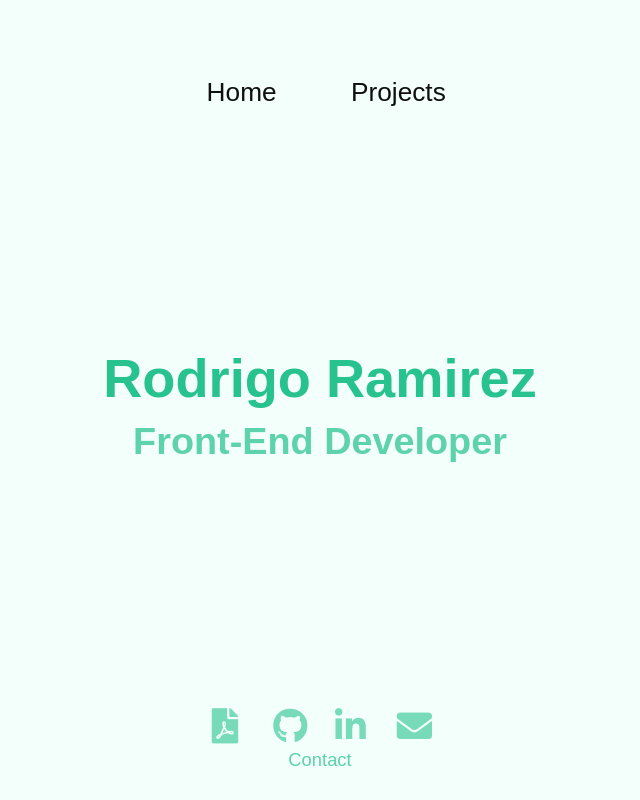
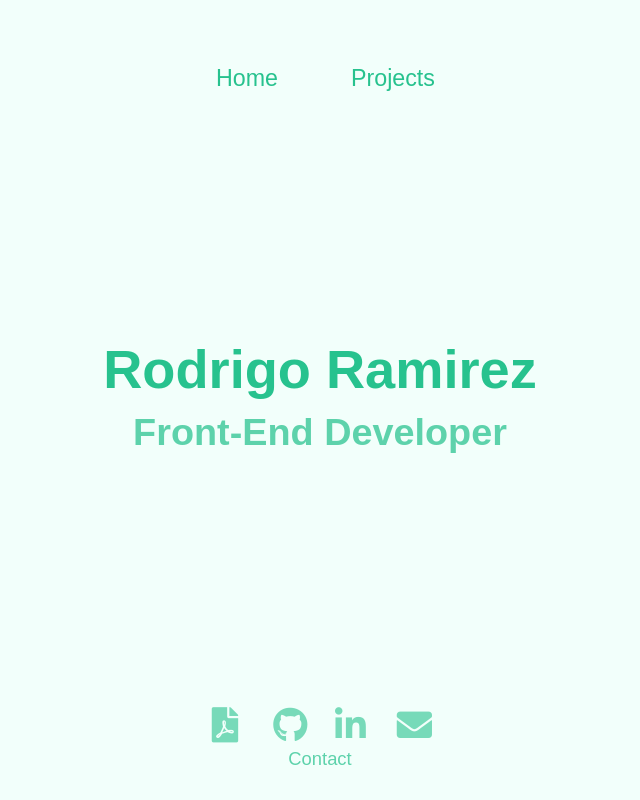
Before and after one commit to 8rb/Portfolio, a React (Create React App) app: page / in a window 1280 px wide. Shown: the whole page, without its empty margins (320-960 px from the left). Built offline with nearby package versions, Linux system fonts and the light colour scheme.

Commit message:
🎨 Improved Structure
Added scrollbar size and reduced navbar height.

```diff
--- a/src/App.js
+++ b/src/App.js
@@ -1,7 +1,6 @@
 import React, { Component } from 'react';
 import NavBar from './components/navBar/NavBar';
 import Home from './components/home/Home';
-import Projects from './components/projects/Projects';
 import AllProjects from './components/projectsList/AllProjects';
 import './App.scss';
 import { Switch, Route, Redirect, BrowserRouter as Router } from 'react-router-dom';
--- a/src/App.scss
+++ b/src/App.scss
@@ -46,7 +46,7 @@ html {
 }
 
 .content {
-    height: 85vh;
+    height: 87vh;
     min-width: 250px;
 }
 
@@ -62,13 +62,6 @@ html {
     padding-left: 15px;
     margin-right: auto;
     margin-left: auto;
-}
-
-.myprojects-height {
-    // height: 14vh;
-    // min-height: 80px;
-    min-width: 200px;
-    // max-height: 120px;
 }
 
 .auto-height {
--- a/src/components/navBar/NavBar.js
+++ b/src/components/navBar/NavBar.js
@@ -1,8 +1,6 @@
 import React from 'react';
-import Contact from '../contact/Contact';
 import Row from 'react-bootstrap/Row';
 import Col from 'react-bootstrap/Col';
-import {useSpring, animated} from 'react-spring';
 import './Styles.scss';
 import { Link } from 'react-router-dom';
 import Toggle from '../toggle/Toggle';
--- a/src/components/navBar/Styles.scss
+++ b/src/components/navBar/Styles.scss
@@ -1,7 +1,7 @@
 @import '../../assets/colors.scss';
 
 .navBar {
-    height: 15vh;
+    height: 13vh;
     min-width: 250px;
     background: #F2FFFB;
     display: flex;
@@ -13,12 +13,16 @@
 }
 
 .nav-link {
-    color: $dark;
-    font-size:calc(16px + 0.8vw);
-    font-weight: 300;
+    color:  $primary;
+    font-size:calc(13px + 0.8vw);
+    font-weight: 200;
+    transition: all .2s ease-in-out;
     &:hover {
-        transition: all 0.2s ease-in-out;
-        color: $accent1;
+        transform: scale(1.3);
+        font-weight: 700;
+        opacity: 0.73;
+        color:  $primary;
+        //color: $accent2;
     }
 }
 
--- a/src/index.css
+++ b/src/index.css
@@ -1,5 +1,6 @@
 ::-webkit-scrollbar {
-  width: 10px;
+  width: 8px;
+  height: 6px;
 }
 
 ::-webkit-scrollbar-track {
@@ -9,6 +10,7 @@
 ::-webkit-scrollbar-thumb {
   background: #27c28e;
   border-radius: 10px;
+  width: 5px;
 }
 
 
```
